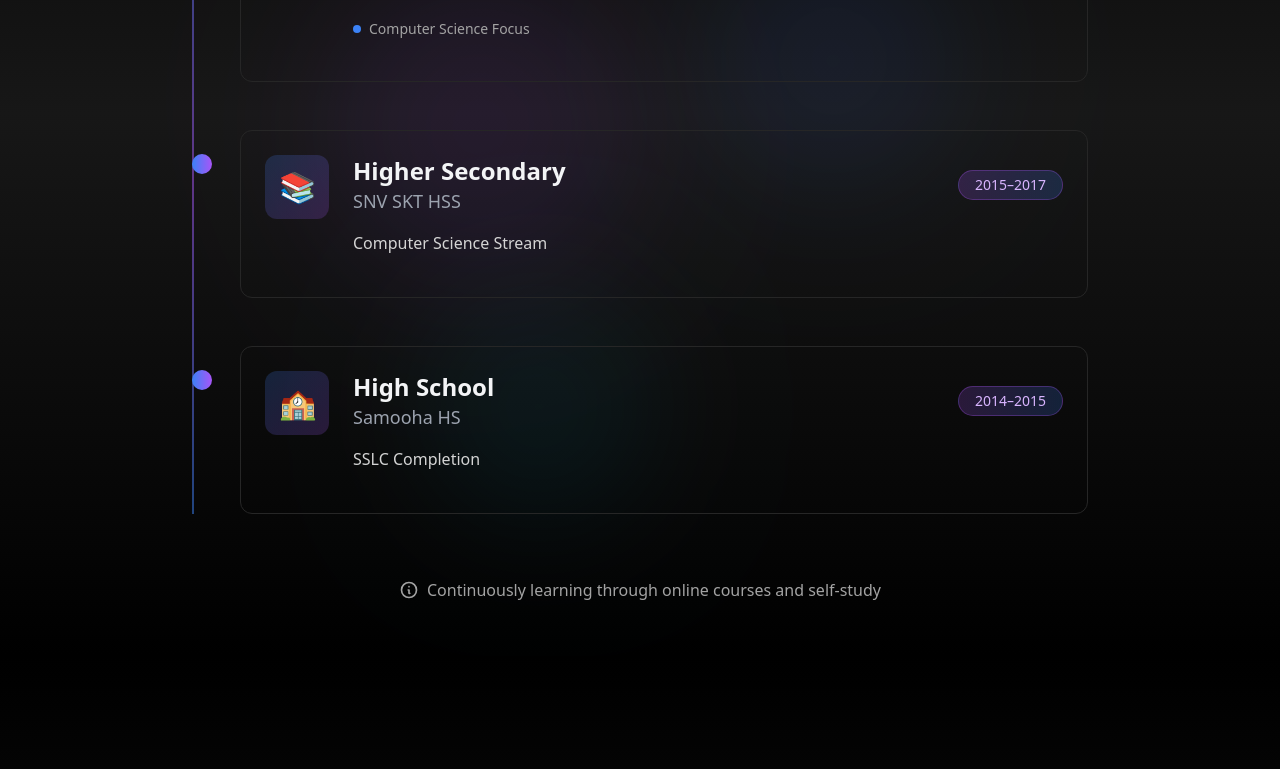
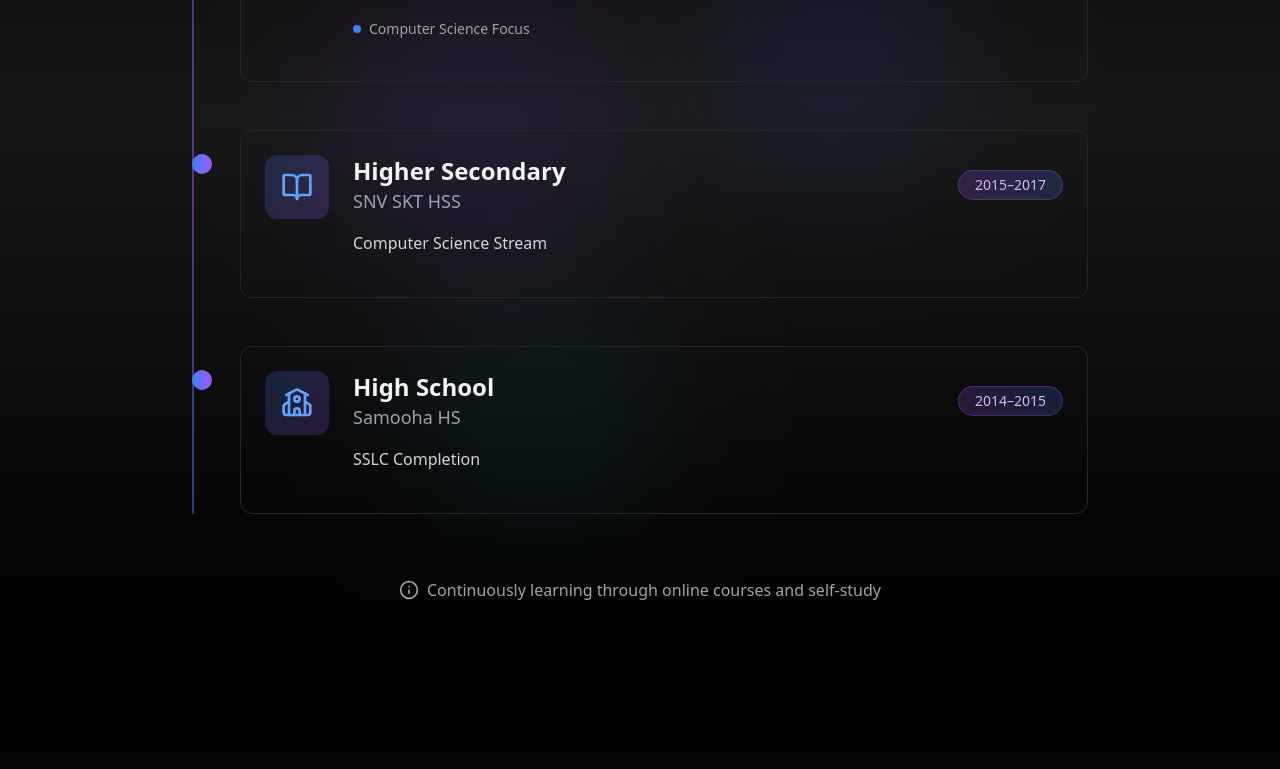
Before and after one commit to Thejusmohanan7/react_portfolio, a React (Vite) app: page / in a window 1280 px wide. Shown: the part 4359-5128 px from the top of the page. Built offline with nearby package versions, Linux system fonts and the light colour scheme.

Commit message:
updated education section

```diff
--- a/src/components/Education.tsx
+++ b/src/components/Education.tsx
@@ -1,5 +1,11 @@
 import { motion, useScroll, useTransform } from "framer-motion";
 import { useState } from "react";
+import {
+  GraduationCap,
+  BookOpen,
+  School,
+  Info
+} from "lucide-react";
 
 const education = [
   {
@@ -7,21 +13,21 @@ const education = [
     institute: "KMEA Engineering College, Aluva",
     period: "2018–2021",
     description: "Bachelor of Technology in Computer Science",
-    icon: "🎓"
+    icon: <GraduationCap className="w-8 h-8" />
   },
   {
     degree: "Higher Secondary",
     institute: "SNV SKT HSS",
     period: "2015–2017",
     description: "Computer Science Stream",
-    icon: "📚"
+    icon: <BookOpen className="w-8 h-8" />
   },
   {
     degree: "High School",
     institute: "Samooha HS",
     period: "2014–2015",
     description: "SSLC Completion",
-    icon: "🏫"
+    icon: <School className="w-8 h-8" />
   }
 ];
 
@@ -175,7 +181,7 @@ const Education = () => {
                     initial={{ scale: 0, opacity: 0 }}
                     animate={{ scale: 1, opacity: 1 }}
                     transition={{ duration: 0.3 }}
-                    className="absolute -left-13 top-5 w-9 h-9  opacity-20 blur-sm hidden md:block"
+                    className="absolute -left-13 top-5 w-9 h-9 bg-blue-500 opacity-20 blur-sm hidden md:block"
                   />
                 )}
 
@@ -197,7 +203,7 @@ const Education = () => {
                           rotate: hoveredIndex === index ? [0, 5, -5, 0] : 0
                         }}
                         transition={{ duration: 0.3 }}
-                        className="w-16 h-16 rounded-xl bg-gradient-to-br from-blue-500/20 to-purple-500/20 flex items-center justify-center text-3xl"
+                        className="w-16 h-16 rounded-xl bg-gradient-to-br from-blue-500/20 to-purple-500/20 flex items-center justify-center text-blue-400"
                       >
                         {edu.icon}
                       </motion.div>
@@ -254,7 +260,6 @@ const Education = () => {
                           className="mt-6 pt-6 border-t border-neutral-800"
                         >
                           <div className="flex items-center gap-4">
-
                             <div className="flex items-center gap-2">
                               <div className="w-2 h-2 rounded-full bg-blue-500" />
                               <span className="text-sm text-neutral-400">Computer Science Focus</span>
@@ -287,9 +292,7 @@ const Education = () => {
           className="mt-16 max-w-3xl mx-auto text-center"
         >
           <div className="inline-flex items-center gap-2 text-neutral-400">
-            <svg className="w-5 h-5" fill="none" stroke="currentColor" viewBox="0 0 24 24" xmlns="http://www.w3.org/2000/svg">
-              <path strokeLinecap="round" strokeLinejoin="round" strokeWidth={2} d="M13 16h-1v-4h-1m1-4h.01M21 12a9 9 0 11-18 0 9 9 0 0118 0z" />
-            </svg>
+            <Info className="w-5 h-5" />
             <span>Continuously learning through online courses and self-study</span>
           </div>
         </motion.div>
```
